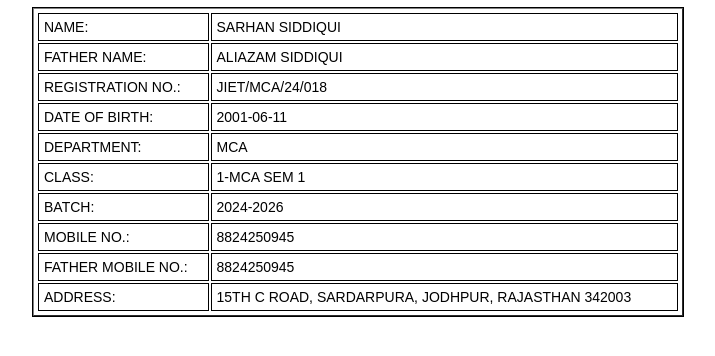
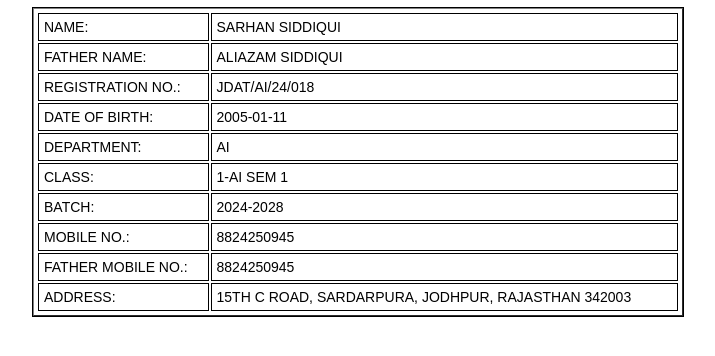
Before and after one commit to kanishq-17/idcarddetails, a plain HTML site: page index.html in a window 1280 px wide. Shown: the whole page, without its empty margins (282-997 px from the left). Drawn offline with Linux system fonts and the light colour scheme.

Commit message:
Update index.html

```diff
--- a/index.html
+++ b/index.html
@@ -57,23 +57,23 @@
         </tr>
         <tr>
           <td>Registration No.:</td>
-          <td>JIET/MCA/24/018</td>
+          <td>JDAT/AI/24/018</td>
         </tr>
         <tr>
           <td>Date of Birth:</td>
-          <td>2001-06-11</td>
+          <td>2005-01-11</td>
         </tr>
         <tr>
           <td>Department:</td>
-          <td>MCA</td>
+          <td>AI</td>
         </tr>
         <tr>
           <td>Class:</td>
-          <td>1-MCA SEM 1</td>
+          <td>1-AI SEM 1</td>
         </tr>
         <tr>
           <td>Batch:</td>
-          <td>2024-2026</td>
+          <td>2024-2028</td>
         </tr>
         <tr>
           <td>Mobile No.:</td>
```
